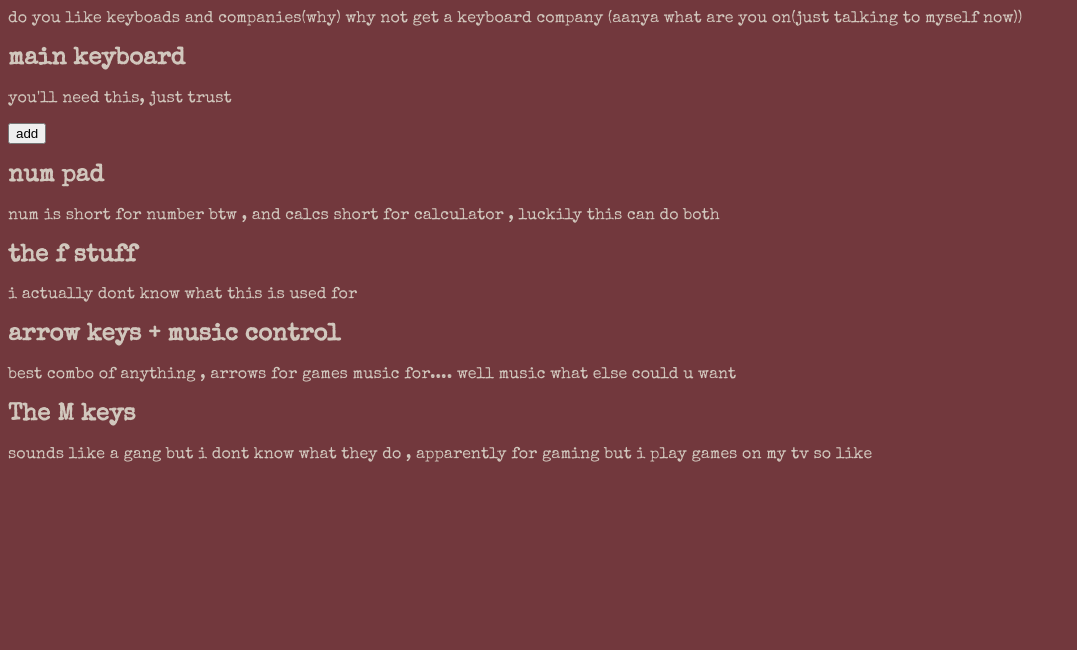
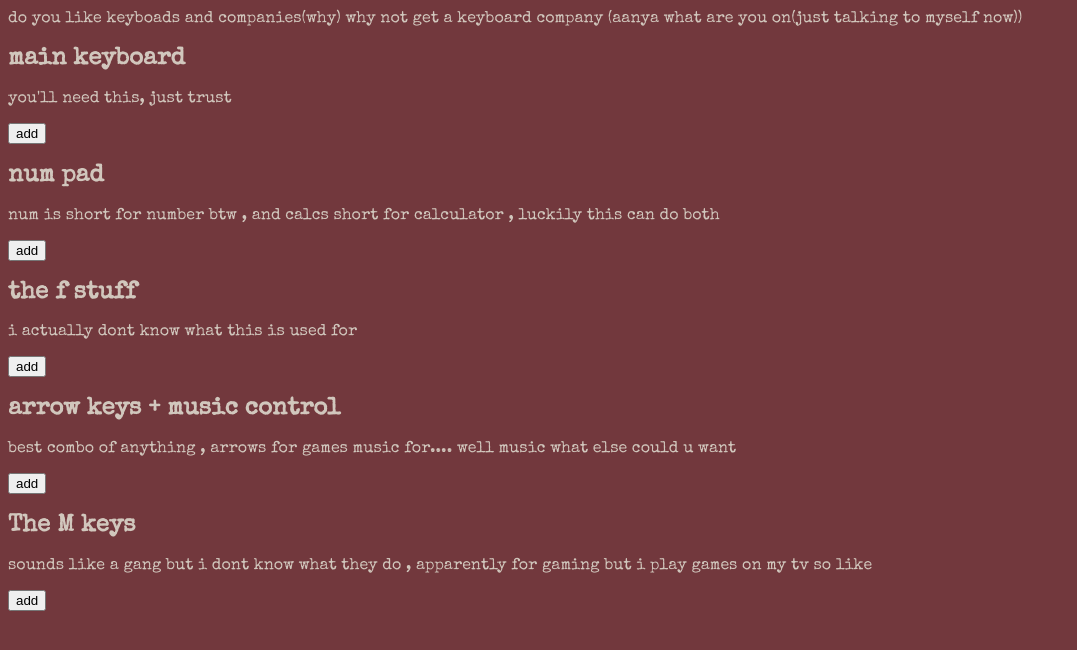
Before and after one commit to wisegirl139-sudo/keyboard-and-co, a plain HTML site: page index.html in a window 1280 px wide. Shown: the part 106-756 px from the top of the page, without its empty margins (0-1077 px from the left). Drawn offline with nearby package versions, Linux system fonts and the light colour scheme.

Commit message:
forgot the buttons

```diff
--- a/index.html
+++ b/index.html
@@ -25,21 +25,25 @@
                     <div class="cardimg"></div>
                     <h2>num pad</h2>
                     <p>num is short for number btw , and calcs short for calculator , luckily this can do both</p>
+                    <button>add</button>
                 </div>
                 <div class="card">
                     <div class="cardimg"></div>
                     <h2>the f stuff</h2>
                     <p>i actually dont know what this is used for</p>
+                    <button>add</button>
                 </div>
                 <div class="card">
                     <div class="cardimg"></div>
                     <h2>arrow keys + music control</h2>
                     <p> best combo of anything , arrows for games music for.... well music  what else could u want</p>
+                    <button>add</button>
                 </div>
                 <div class="card">
                     <div class="cardimg"></div>
                     <h2>The M keys</h2>
                     <p>sounds like a gang but i dont know what they do , apparently for gaming but i play games on my tv so like</p>
+                    <button>add</button>
                 </div>
             </div>
 
```
